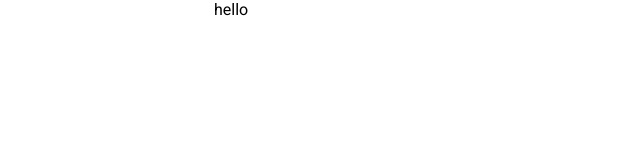
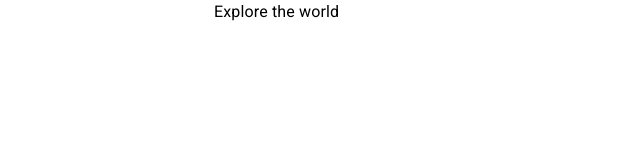
Before and after one commit to abhicodes13/Tourism-Booking-React-App, a React (Vite) app: page /1 in a window 1280 px wide. Shown: the top 160 px of the page, without its empty margins (0-640 px from the left). Built offline with nearby package versions, Linux system fonts and the light colour scheme.

Commit message:
Updated Tour Page

```diff
--- a/src/pages/Tour.jsx
+++ b/src/pages/Tour.jsx
@@ -1,9 +1,12 @@
 import Container from '@mui/material/Container';
+import Typography from '@mui/material/Typography';
 
 
 const Tour =()=>
   <Container sx={{width:900}}>
-    hello
+    <Typography>
+      Explore the world
+    </Typography>
   </Container>
 
 export default Tour;
```
